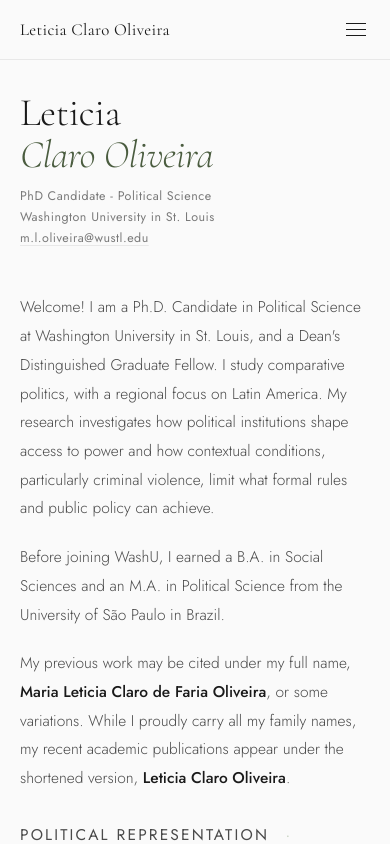
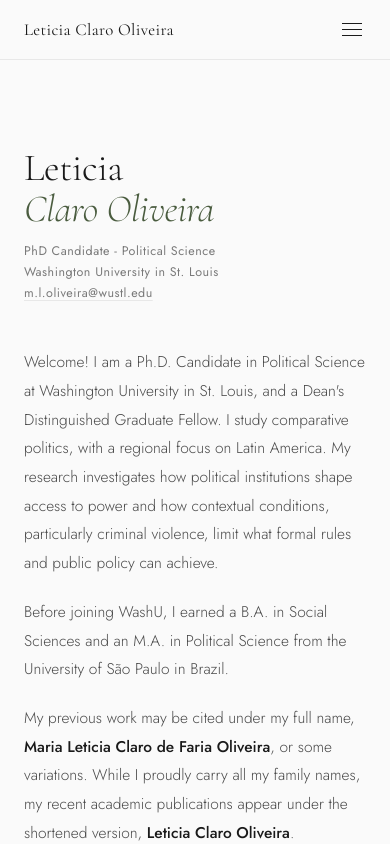
Before and after one commit to claroleticia/claroleticia.github.io, a plain HTML site: page index.html in a window 390 px wide. Drawn offline with nearby package versions, Linux system fonts and the light colour scheme.

Commit message:
Update index.html

```diff
--- a/index.html
+++ b/index.html
@@ -415,10 +415,6 @@
 
         /* ── MOBILE ── */
      @media (max-width: 620px) {
-    :root {
-        --gutter: 1.25rem;
-    }
-
             .nav-links {
                 display: none;
                 position: absolute;
@@ -428,26 +424,6 @@
                 flex-direction: column;
                 padding: 1rem var(--gutter) 1.5rem;
                 gap: 1rem;
-    }
-    .nav-links.open { display: flex; }
-    .nav-toggle { display: flex; }
-
-    .page {
-        padding: 1.5rem var(--gutter) 2rem;
-        -webkit-overflow-scrolling: touch;
-    }
-
-    .page-inner {
-        padding-top: 0.5rem;
-    }
-
-    .about-photo { display: none; }
-
-    h1 { font-size: clamp(1.8rem, 10vw, 2.8rem); }
-
-    .teaching-table td:first-child { display: none; }
-
-    .page-dots { display: none; }
             }
             .nav-links.open { display: flex; }
             .nav-toggle { display: flex; }
```
Lines whose indentation alone changed are shown as unchanged.
